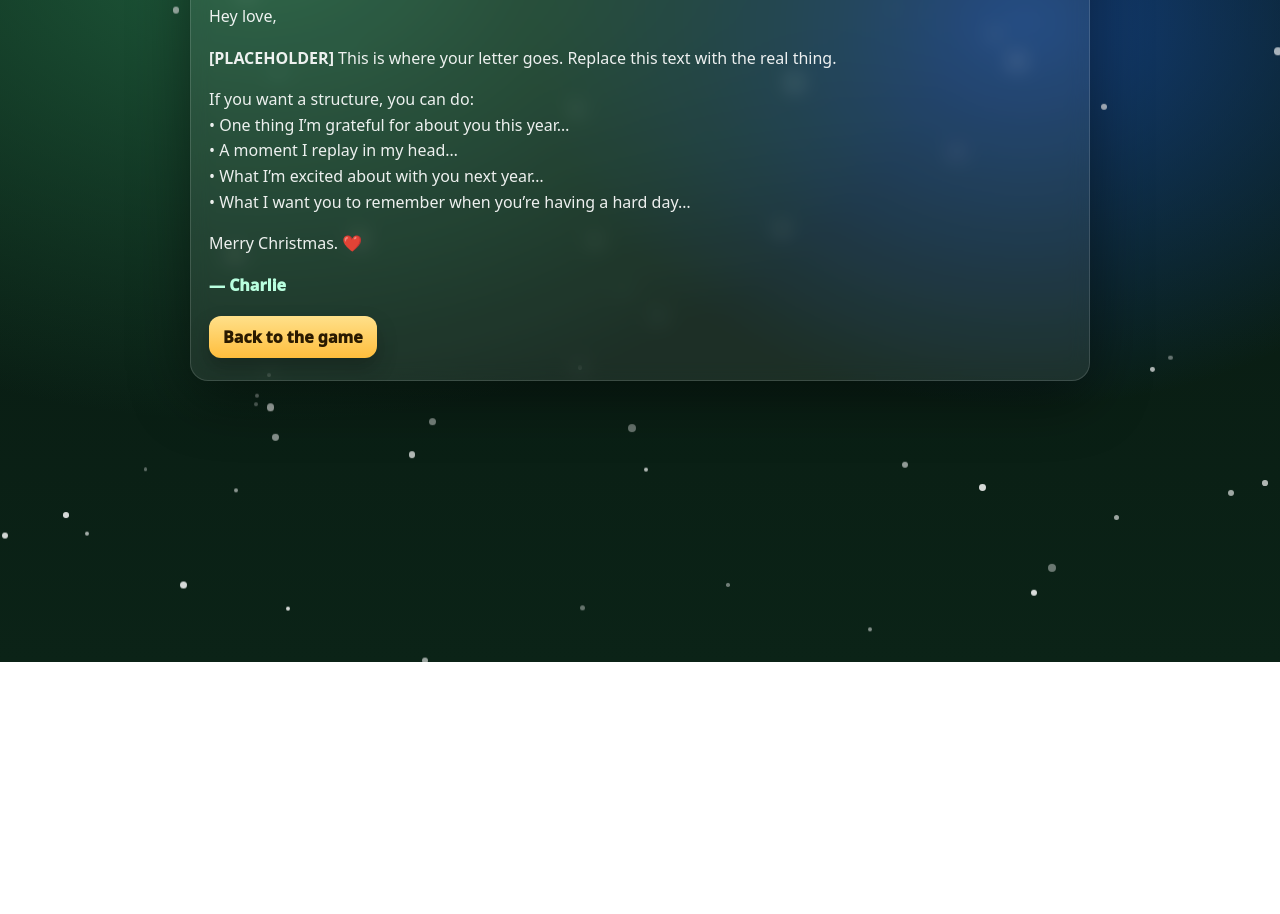
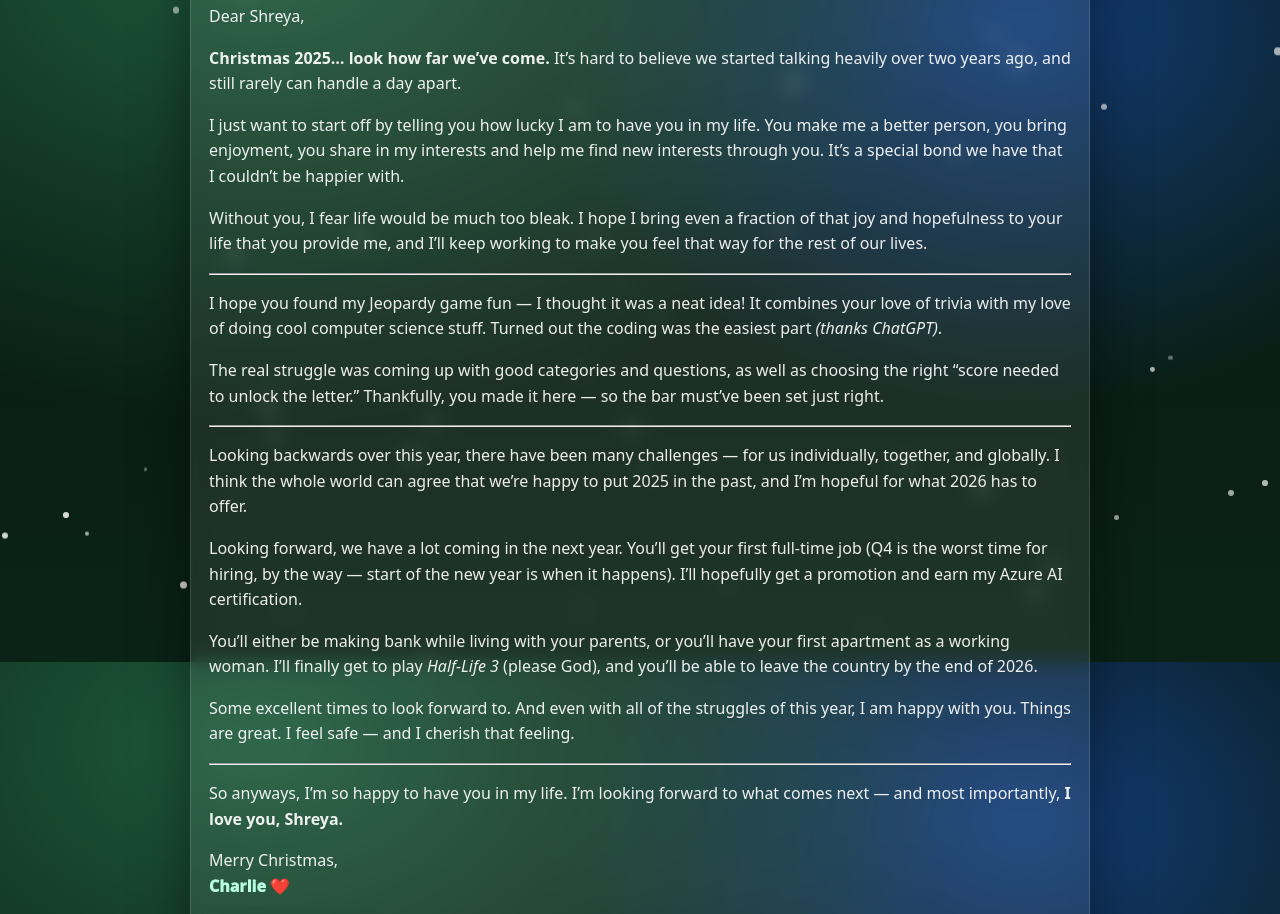
Before and after one commit to CharLeff/Shreya-Christmas, a plain HTML site: page letter.html in a window 1280 px wide. Shown: the part 138-1052 px from the top of the page. Before the commit the page ends 800 px from the top, so only its background shows below. Drawn offline with Linux system fonts and the light colour scheme.

Commit message:
letter added

```diff
--- a/letter.html
+++ b/letter.html
@@ -11,24 +11,90 @@
 
   <main class="wrap">
     <section class="letterCard">
-      <h1 class="letterTitle">💌 Merry Christmas, <span class="gold">[Her Name]</span></h1>
-      <div class="letterMeta">From: Charlie • December 2025</div>
+      <h1 class="letterTitle">
+        💌 Merry Christmas, <span class="gold">Shreya</span>
+      </h1>
+
+      <div class="letterMeta">
+        Christmas 2025 • From Charlie
+      </div>
 
       <div class="letterBody">
-        <p>Hey love,</p>
-
-        <p><b>[PLACEHOLDER]</b> This is where your letter goes. Replace this text with the real thing.</p>
+        <p class="salutation">Dear Shreya,</p>
 
         <p>
-          If you want a structure, you can do:
-          <br/>• One thing I’m grateful for about you this year…
-          <br/>• A moment I replay in my head…
-          <br/>• What I’m excited about with you next year…
-          <br/>• What I want you to remember when you’re having a hard day…
+          <strong>Christmas 2025… look how far we’ve come.</strong>
+          It’s hard to believe we started talking heavily over two years ago, and still
+          rarely can handle a day apart.
         </p>
 
-        <p>Merry Christmas. ❤️</p>
-        <p class="sig">— Charlie</p>
+        <p>
+          I just want to start off by telling you how lucky I am to have you in my life.
+          You make me a better person, you bring enjoyment, you share in my interests and
+          help me find new interests through you. It’s a special bond we have that I
+          couldn’t be happier with.
+        </p>
+
+        <p>
+          Without you, I fear life would be much too bleak. I hope I bring even a fraction
+          of that joy and hopefulness to your life that you provide me, and I’ll keep
+          working to make you feel that way for the rest of our lives.
+        </p>
+
+        <hr class="letterDivider" />
+
+        <p>
+          I hope you found my Jeopardy game fun — I thought it was a neat idea!
+          It combines your love of trivia with my love of doing cool computer science stuff.
+          Turned out the coding was the easiest part <em>(thanks ChatGPT)</em>.
+        </p>
+
+        <p>
+          The real struggle was coming up with good categories and questions, as well as
+          choosing the right “score needed to unlock the letter.” Thankfully, you made it
+          here — so the bar must’ve been set just right.
+        </p>
+
+        <hr class="letterDivider" />
+
+        <p>
+          Looking backwards over this year, there have been many challenges — for us
+          individually, together, and globally. I think the whole world can agree that
+          we’re happy to put 2025 in the past, and I’m hopeful for what 2026 has to offer.
+        </p>
+
+        <p>
+          Looking forward, we have a lot coming in the next year. You’ll get your first
+          full-time job (Q4 is the worst time for hiring, by the way — start of the new year
+          is when it happens). I’ll hopefully get a promotion and earn my Azure AI
+          certification.
+        </p>
+
+        <p>
+          You’ll either be making bank while living with your parents, or you’ll have your
+          first apartment as a working woman. I’ll finally get to play <em>Half-Life 3</em>
+          (please God), and you’ll be able to leave the country by the end of 2026.
+        </p>
+
+        <p>
+          Some excellent times to look forward to. And even with all of the struggles of
+          this year, I am happy with you. Things are great. I feel safe — and I cherish
+          that feeling.
+        </p>
+
+        <hr class="letterDivider" />
+
+        <p class="closing">
+          So anyways, I’m so happy to have you in my life. I’m looking forward to what comes
+          next — and most importantly,
+          <strong>I love you, Shreya.</strong>
+        </p>
+
+        <p class="signoff">
+          Merry Christmas,
+          <br />
+          <span class="sig">Charlie ❤️</span>
+        </p>
       </div>
 
       <div class="letterButtons">
```
